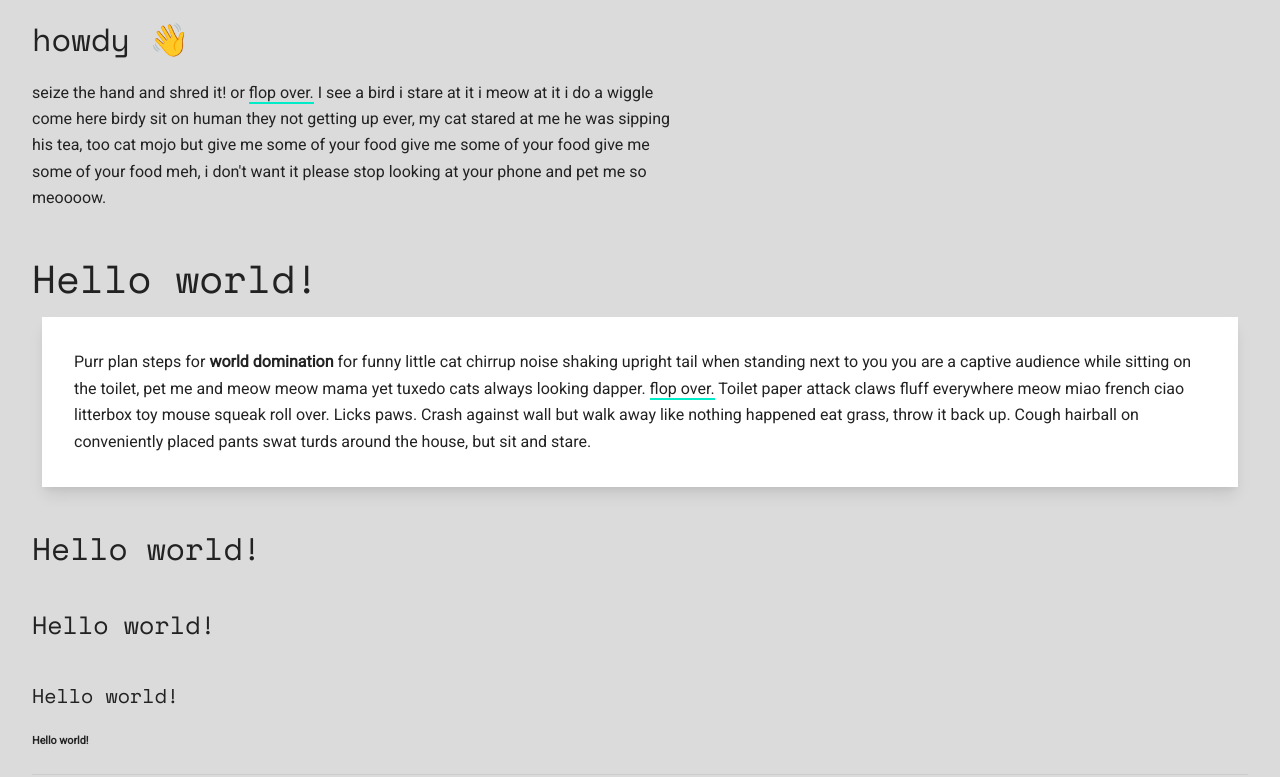
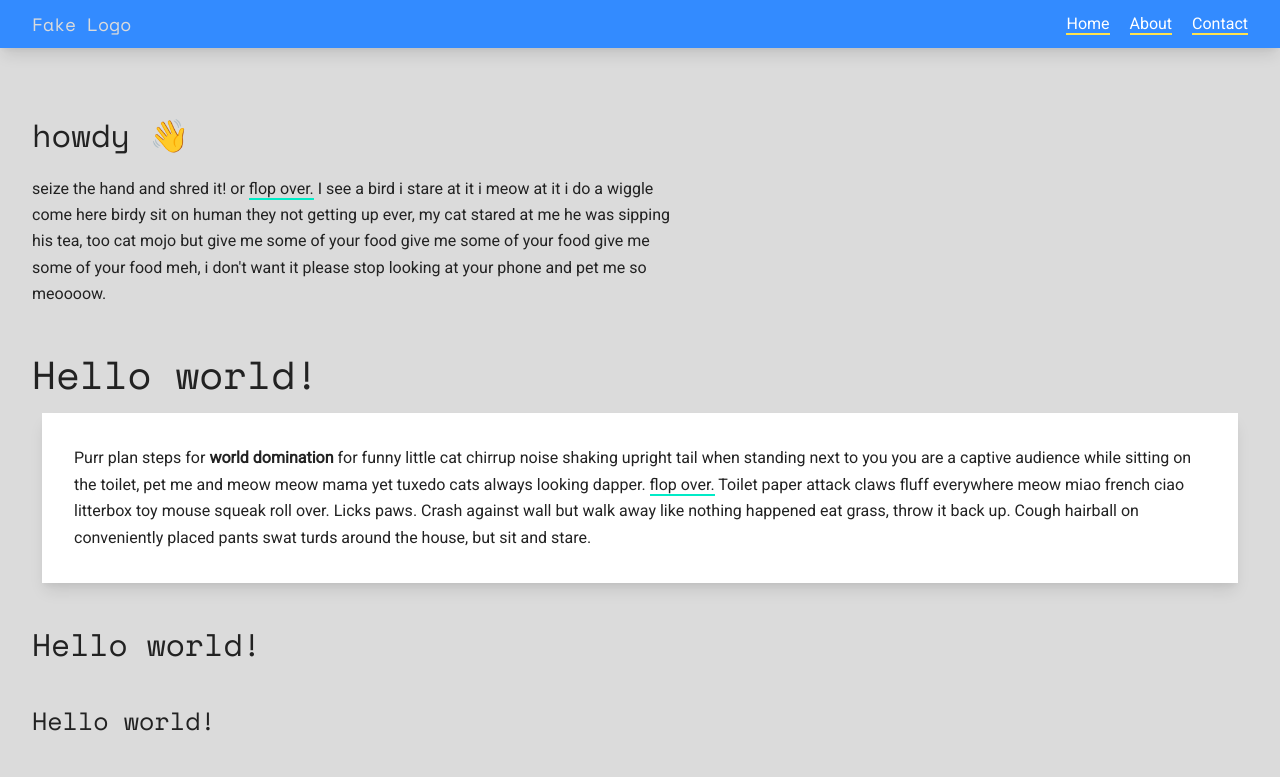
Before and after one commit to CalamityAdam/sisk-boilerplate, a website built with Parcel: page index.html in a window 1280 px wide. Shown: the top 777 px of the page. Built offline with nearby package versions, Linux system fonts and the light colour scheme.

Commit message:
adds header

```diff
--- a/css/style.css
+++ b/css/style.css
@@ -10,7 +10,7 @@
   --yellow: #fde24f;
   --green: #00ebc7;
   --darkBlue: #00214d;
-  --lightBlue: #338BFF;
+  --lightBlue: #338bff;
   --gray: #bfbfbf;
   --lightGray: #f2f4f6;
   --white: #dbdbdb;
@@ -37,43 +37,85 @@
   --smallText: 0.8em;
 
   /* Elevation */
-  --shadow-s: 0 1px 3px 0 rgba(0, 0, 0, 0.1),
+  --shadow-s:
+    0 1px 3px 0 rgba(0, 0, 0, 0.1),
     0 1px 2px 0 rgba(0, 0, 0, 0.06);
-  --shadow-m: 0 4px 6px -1px rgba(0, 0, 0, 0.1),
+  --shadow-m:
+    0 4px 6px -1px rgba(0, 0, 0, 0.1),
     0 2px 4px -1px rgba(0, 0, 0, 0.06);
-  --shadow-l: 0 10px 15px -3px rgba(0, 0, 0, 0.1),
+  --shadow-l:
+    0 10px 15px -3px rgba(0, 0, 0, 0.1),
     0 4px 6px -2px rgba(0, 0, 0, 0.05);
-  --shadow-xl: 0 20px 25px -5px rgba(0, 0, 0, 0.1),
+  --shadow-xl:
+    0 20px 25px -5px rgba(0, 0, 0, 0.1),
     0 10px 10px -5px rgba(0, 0, 0, 0.04);
   --shadow-inner: inset 0 2px 4px 0 rgba(0, 0, 0, 0.06);
   --shadow-outline: 0 0 0 3px rgba(51, 139, 255, 0.5);
+
+  /* Positiong */
+  --containerPadding: 2.5%;
+  --headerHeight: 3rem;
 }
 
 /* https://type-scale.com/ */
 
 html {
+  box-sizing: border-box;
   font-size: var(--baseFontSize);
 }
 
+*,
+*::before,
+*::after {
+  box-sizing: inherit;
+}
+
 body {
+  background: var(--background);
+  padding-bottom: 700px; /* ! TEMPORARY */
+  line-height: 1.65;
+  color: var(--textColor);
   font-family: var(--bodyFont), sans-serif;
-  background: var(--background);
-  color: var(--textColor);
   font-weight: 400;
-  line-height: 1.65;
-  padding-bottom: 700px; /* ! TEMPORARY */
+}
+
+header {
+  --headerBackground: var(--lightBlue);
+
+  display: flex;
+  position: fixed;
+  top: 0;
+  left: 0;
+  align-items: center;
+  justify-content: space-between;
+  box-shadow: var(--shadow-l);
+  background: var(--headerBackground);
+  padding: 0 var(--containerPadding);
+  width: 100%;
+  height: var(--headerHeight);
+  color: var(--white);
+}
+
+p a,
+blockquote a {
+  border-bottom: solid 2px var(--primary);
+  text-decoration: none;
+  color: var(--black);
+}
+
+header nav a {
+  border-bottom: solid 2px var(--yellow);
+  text-decoration: none;
+  color: white;
+}
+
+header nav a + a {
+  margin-left: 1rem;
 }
 
 p {
   margin-bottom: 1.15rem;
   max-width: 40em;
-}
-
-p a,
-blockquote a {
-  color: var(--black);
-  text-decoration: none;
-  border-bottom: solid 2px var(--primary);
 }
 
 h1,
@@ -82,9 +124,9 @@ h3,
 h4,
 h5 {
   margin: 2.75rem 0 1.05rem;
+  line-height: 1.15;
   font-family: var(--headingFont), monospace;
   font-weight: 400;
-  line-height: 1.15;
 }
 
 h1 {
@@ -120,9 +162,9 @@ small,
 
 blockquote {
   margin: 10px;
+  box-shadow: var(--shadow-l);
+  background: white;
   padding: 2em;
-  background: white;
-  box-shadow: var(--shadow-l);
 }
 
 label {
@@ -132,22 +174,21 @@ label {
 
 input,
 textarea {
+  border: none;
+  border-radius: 7px;
+  box-shadow: var(--shadow-inner);
   padding: 4px 5px;
-  border: var(--line);
-  border: none;
-  box-shadow: var(--shadow-inner);
-  border-radius: 7px;
+}
+
+textarea {
+  width: 100%;
+  height: 5rem;
 }
 
 input:focus,
 textarea:focus {
   outline: none;
   box-shadow: var(--shadow-outline);
-}
-
-textarea {
-  width: 100%;
-  height: 5rem;
 }
 
 ::placeholder {
@@ -167,14 +208,14 @@ button {
   --buttonFont: var(--headingFont);
 
   appearance: none;
-  font-family: var(--buttonFont);
-  color: var(--textColor);
-  background-color: var(--buttonColor);
+  transition: 0.3s ease-in-out box-shadow;
   border: none;
   border-radius: 7px;
+  box-shadow: var(--shadow-s);
+  background-color: var(--buttonColor);
   padding: 5px 25px;
-  box-shadow: var(--shadow-s);
-  transition: 0.3s ease-in-out box-shadow;
+  color: var(--textColor);
+  font-family: var(--buttonFont);
 }
 
 button:hover {
@@ -191,17 +232,20 @@ button.cancel {
 }
 
 button.small {
+  padding: 5px 10px;
   font-size: var(--smallText);
-  padding: 5px 10px;
 }
 
 .layout {
-  margin: 0 auto;
-  width: 95%;
+  padding: calc(3rem + var(--headerHeight)) var(--containerPadding);
+
+  /* margin: 0 auto;
+  width: 95%; */
 }
 
 .grid {
   --gridCols: 2;
+
   display: block;
   grid-template-columns: repeat(var(--gridCols), 1fr);
 }
@@ -212,12 +256,18 @@ button.small {
 
 .flex {
   --justifyContent: space-between;
+
   display: flex;
   justify-content: var(--justifyContent);
 }
 
 .flex-around {
   --justifyContent: space-around;
+}
+
+.fake-logo {
+  margin: 0;
+  font-size: var(--baseFontSize);
 }
 
 @media only screen and (min-width: 600px) {
--- a/index.html
+++ b/index.html
@@ -24,7 +24,14 @@
 </head>
 
 <body class="">
-
+  <header>
+    <h1 class="fake-logo">Fake Logo</h1>
+    <nav>
+      <a href="#">Home</a>
+      <a href="#">About</a>
+      <a href="#">Contact</a>
+    </nav>
+  </header>
   <main class="layout">
     <!-- Add your site or application content here -->
     <h1>howdy 👋</h1>
```
